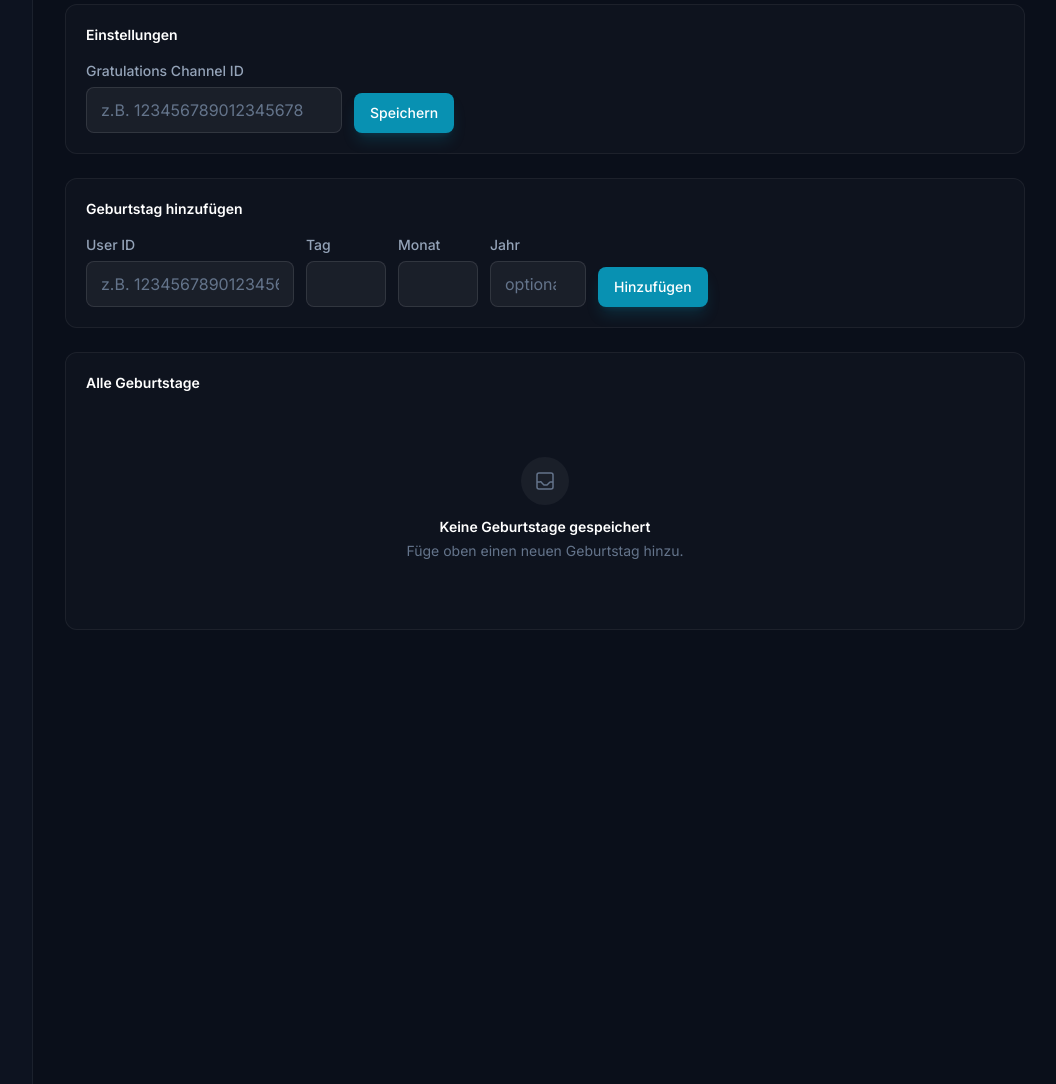
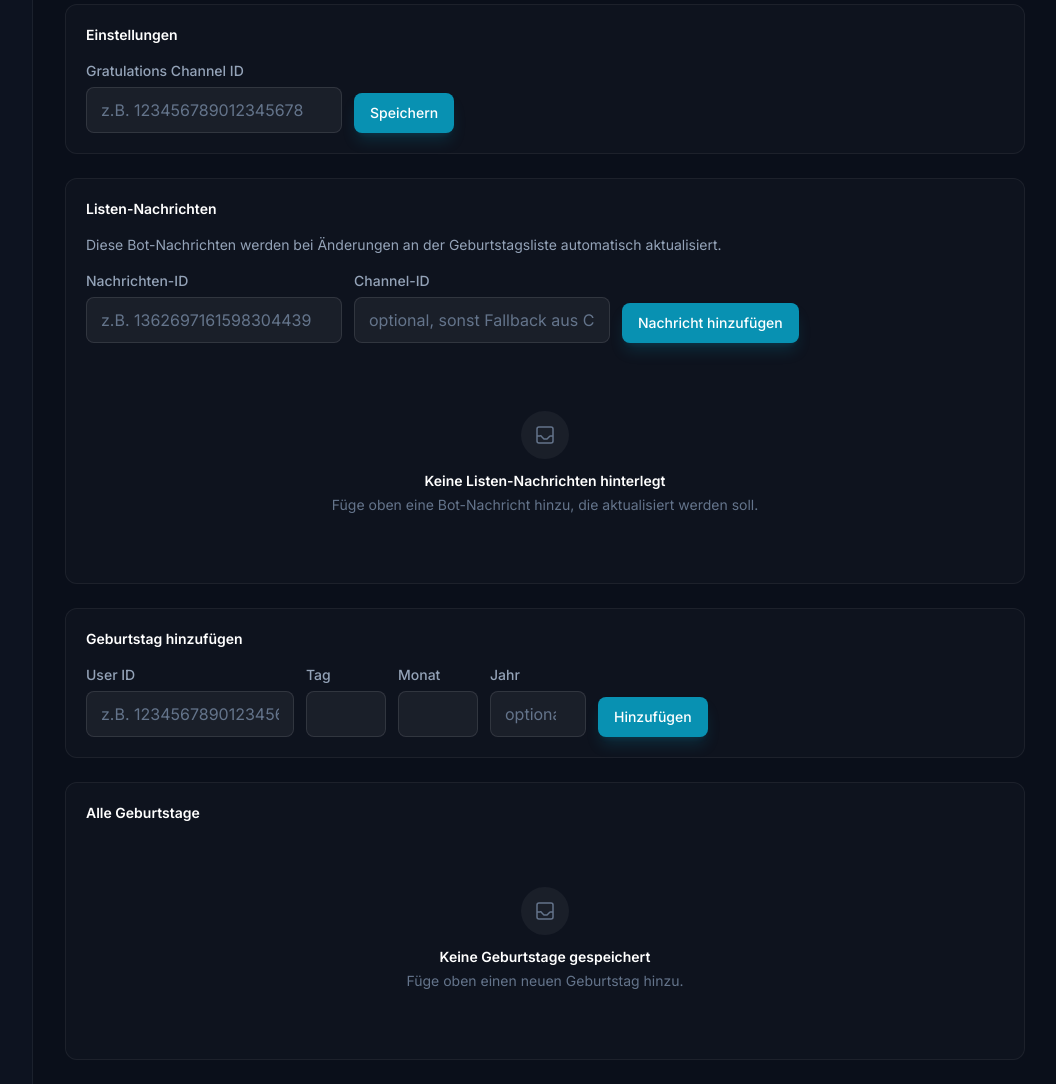
Before and after one commit to Pumpeklein/PumBot, a Flask app: template web_logs/templates/birthdays.html in a window 1280 px wide. Shown: the part 256-1340 px from the top of the page, without its empty margins (223-1279 px from the left). Run offline with Flask 3, Linux system fonts and the light colour scheme; the template is opened without the code that fills it, so the values that code supplies are empty; some libraries are stand-ins or nearby versions.

Commit message:
Add management for birthday list bot messages
Expose and manage bot messages that mirror the birthday list. The birthdays page now loads birthday_messages via list_bot_messages and renders a UI to add or remove message links. Added POST endpoints to upsert (/birthdays/messages/add) and delete (/birthdays/messages/<message_id>/delete) messages (permission_required("config.manage")); changes call _trigger_birthday_list_refresh and store meta_key="birthdays" for the "birthday_list" message type. Channel ID is optional and falls back to config when omitted.

```diff
--- a/web_logs/app.py
+++ b/web_logs/app.py
@@ -729,10 +729,12 @@ def birthdays_page():
     ctx = _ctx()
     all_birthdays = _attach_display_name(get_birthdays(DEFAULT_GUILD_ID), "user_id")
     birthday_channel = get_config(DEFAULT_GUILD_ID, "birthday_channel_id")
+    birthday_messages = list_bot_messages(DEFAULT_GUILD_ID, "birthday_list")
     return render_template(
         "birthdays.html",
         birthdays=all_birthdays,
         birthday_channel=birthday_channel,
+        birthday_messages=birthday_messages,
         active_page="birthdays",
         **ctx,
     )
@@ -796,6 +798,31 @@ def birthdays_add():
 @permission_required("config.manage")
 def birthdays_delete(user_id: str):
     delete_birthday(DEFAULT_GUILD_ID, user_id)
+    _trigger_birthday_list_refresh(DEFAULT_GUILD_ID)
+    return redirect(url_for("birthdays_page"))
+
+
+@app.post("/birthdays/messages/add")
+@permission_required("config.manage")
+def birthdays_add_message():
+    message_id = (request.form.get("message_id") or "").strip()
+    channel_id = (request.form.get("channel_id") or "").strip() or None
+    if message_id:
+        upsert_bot_message(
+            DEFAULT_GUILD_ID,
+            "birthday_list",
+            message_id,
+            channel_id=channel_id,
+            meta_key="birthdays",
+        )
+        _trigger_birthday_list_refresh(DEFAULT_GUILD_ID)
+    return redirect(url_for("birthdays_page"))
+
+
+@app.post("/birthdays/messages/<message_id>/delete")
+@permission_required("config.manage")
+def birthdays_delete_message(message_id: str):
+    delete_bot_message(DEFAULT_GUILD_ID, "birthday_list", message_id)
     _trigger_birthday_list_refresh(DEFAULT_GUILD_ID)
     return redirect(url_for("birthdays_page"))
 
--- a/web_logs/templates/birthdays.html
+++ b/web_logs/templates/birthdays.html
@@ -21,6 +21,58 @@
     </div>
     {{ btn("Speichern") }}
   </form>
+</div>
+
+<div class="mb-6 rounded-xl border border-white/[0.06] bg-white/[0.02] p-5">
+  <h2 class="mb-4 text-sm font-semibold text-white">Listen-Nachrichten</h2>
+  <p class="mb-4 text-sm text-slate-400">Diese Bot-Nachrichten werden bei Änderungen an der Geburtstagsliste automatisch aktualisiert.</p>
+
+  <form method="post" action="{{ url_for('birthdays_add_message') }}" class="mb-5 flex flex-wrap items-end gap-3">
+    <div class="w-64">
+      {{ field("message_id", "Nachrichten-ID", placeholder="z.B. 1362697161598304439", required=true) }}
+    </div>
+    <div class="w-64">
+      {{ field("channel_id", "Channel-ID", placeholder="optional, sonst Fallback aus Config") }}
+    </div>
+    {{ btn("Nachricht hinzufügen") }}
+  </form>
+
+  {% if birthday_messages %}
+  <div class="overflow-x-auto">
+    <table class="w-full text-left text-sm">
+      <thead>
+        <tr class="border-b border-white/[0.06] text-xs uppercase tracking-wider text-slate-500">
+          <th class="px-3 py-2.5">Nachrichten-ID</th>
+          <th class="px-3 py-2.5">Channel-ID</th>
+          <th class="px-3 py-2.5">Typ</th>
+          <th class="px-3 py-2.5">Meta</th>
+          <th class="px-3 py-2.5 text-right">Aktionen</th>
+        </tr>
+      </thead>
+      <tbody>
+        {% for msg in birthday_messages %}
+        <tr class="border-b border-white/[0.04] transition hover:bg-white/[0.02]">
+          <td class="px-3 py-2.5 font-mono text-slate-200">{{ msg.message_id }}</td>
+          <td class="px-3 py-2.5 font-mono text-slate-400">{{ msg.channel_id or "Fallback aus Config" }}</td>
+          <td class="px-3 py-2.5 text-slate-300">{{ msg.message_type }}</td>
+          <td class="px-3 py-2.5 text-slate-500">{{ msg.meta_key or "—" }}</td>
+          <td class="px-3 py-2.5 text-right">
+            <form method="post" action="{{ url_for('birthdays_delete_message', message_id=msg.message_id) }}" class="inline"
+              onsubmit="return confirm('Nachrichten-Verknüpfung wirklich entfernen?')">
+              <button type="submit"
+                class="rounded border border-red-500/20 bg-red-500/10 px-2 py-1 text-xs text-red-400 transition hover:bg-red-500/20">
+                Entfernen
+              </button>
+            </form>
+          </td>
+        </tr>
+        {% endfor %}
+      </tbody>
+    </table>
+  </div>
+  {% else %}
+  {{ empty_state("Keine Listen-Nachrichten hinterlegt", "Füge oben eine Bot-Nachricht hinzu, die aktualisiert werden soll.") }}
+  {% endif %}
 </div>
 
 {# Add birthday #}
```
